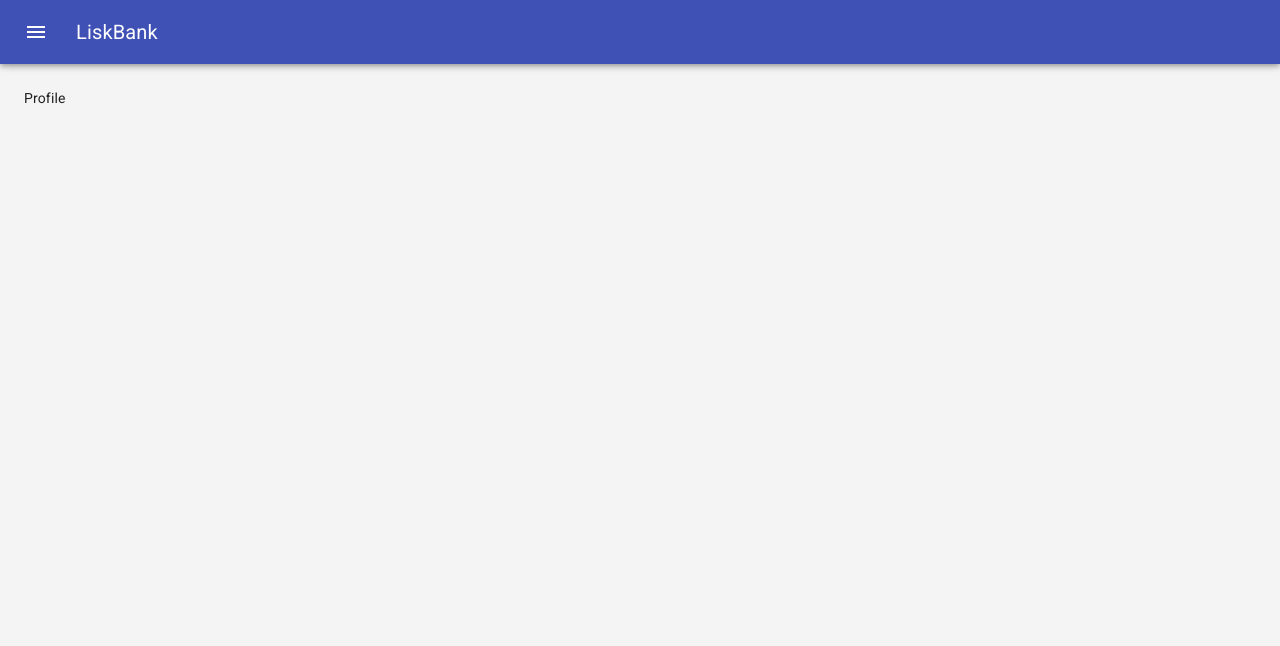
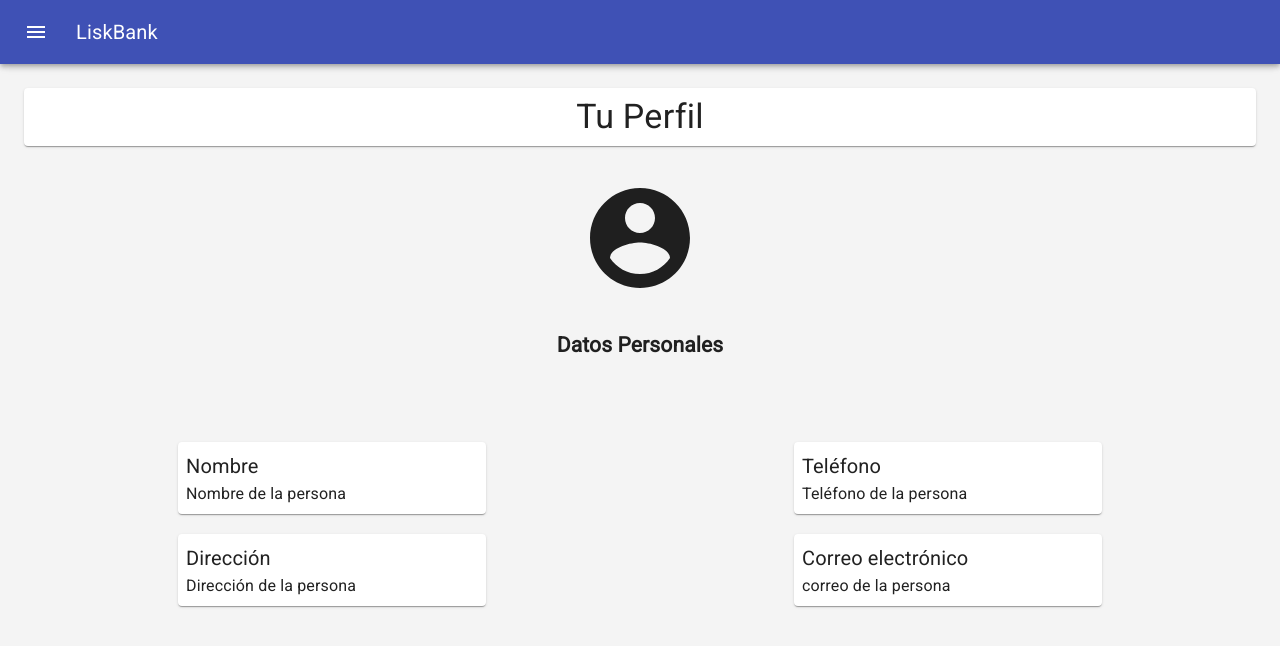
Before and after one commit to NinoVictor/LisBank-WEB, a React (Create React App) app: page /profile in a window 1280 px wide. Shown: the top 646 px of the page. Built offline with nearby package versions, Linux system fonts and the light colour scheme.

Commit message:
Maquetación GUI del perfil de Usuario

```diff
--- a/src/containers/Profile.tsx
+++ b/src/containers/Profile.tsx
@@ -1,9 +1,116 @@
-import React, { FC } from "react";
+import React, { FC, useContext, useState } from "react";
+import { makeStyles, createStyles, Theme } from "@material-ui/core/styles";
+import Paper from "@material-ui/core/Paper";
+import Grid from "@material-ui/core/Grid";
+import Typography from "@material-ui/core/Typography";
+import { AuthContext } from "../context/AuthContext";
+import AccountCircleIcon from "@material-ui/icons/AccountCircle";
+import { User } from "../types/Auth";
+
+const useStyles = makeStyles((theme: Theme) =>
+  createStyles({
+    root: {
+      flexGrow: 1,
+    },
+    paper: {
+      padding: theme.spacing(1),
+      textAlign: "center",
+      color: theme.palette.text.secondary,
+    },
+    paperInfo:{
+      textAlign: "left",
+      color: theme.palette.text.primary,
+    },
+    title: {
+      color: theme.palette.text.primary,
+    },
+    avatar: {
+      margin: theme.spacing(1),
+      width: "120px",
+      height: "120px",
+      textAlign: "center",
+    },
+  })
+);
 
 const Profile: FC<{}> = () => {
+  const classes = useStyles();
+  const { authState } = useContext(AuthContext);
+  const { user } = authState;
+
+  const [userProfile, setUserProfile] = useState<User>();
+
   return (
     <>
-      <div>Profile</div>
+      <div className={classes.root}>
+        <Grid container spacing={3}>
+          <Grid item xs={12}>
+            <Paper className={classes.paper}>
+              <Typography className={classes.title} variant="h4">
+                Tu Perfil
+              </Typography>
+            </Paper>
+          </Grid>
+          <Grid item xs={12}>
+            <Grid container spacing={2}>
+              <Grid item xs={12} container direction="row" justify="center" alignItems="center">
+                <AccountCircleIcon
+                  className={classes.avatar}
+                ></AccountCircleIcon>
+              </Grid>
+              <Grid item xs={12} className={classes.avatar} component="h2">
+                Datos Personales
+              </Grid>
+            </Grid>
+
+            <Grid container direction="row-reverse" justify="space-around" alignItems="center">
+              <Grid item xs={12} sm={3}>
+                <Paper className={classes.paper}>
+                  <Typography className={classes.paperInfo} variant="h6">
+                    Teléfono
+                  </Typography>
+                  <Typography className={classes.paperInfo} variant="body1">
+                    Teléfono de la persona
+                  </Typography>
+                </Paper>
+              </Grid>
+              <Grid item xs={12} sm={3}>
+                <Paper className={classes.paper}>
+                  <Typography className={classes.paperInfo} variant="h6" >
+                    Nombre
+                  </Typography>
+                  <Typography className={classes.paperInfo} variant="body1">
+                    Nombre de la persona
+                  </Typography>
+                </Paper>
+              </Grid>
+            </Grid>
+            <br/>
+            <Grid container direction="row-reverse" justify="space-around" alignItems="center">
+              <Grid item xs={12} sm={3}>
+                <Paper className={classes.paper}>
+                  <Typography className={classes.paperInfo} variant="h6">
+                    Correo electrónico
+                  </Typography>
+                  <Typography className={classes.paperInfo} variant="body1">
+                    correo de la persona
+                  </Typography>
+                </Paper>
+              </Grid>
+              <Grid item xs={12} sm={3}>
+                <Paper className={classes.paper}>
+                  <Typography className={classes.paperInfo} variant="h6" >
+                    Dirección
+                  </Typography>
+                  <Typography className={classes.paperInfo} variant="body1">
+                    Dirección de la persona
+                  </Typography>
+                </Paper>
+              </Grid>
+            </Grid>
+          </Grid>
+        </Grid>
+      </div>
     </>
   );
 };
```
